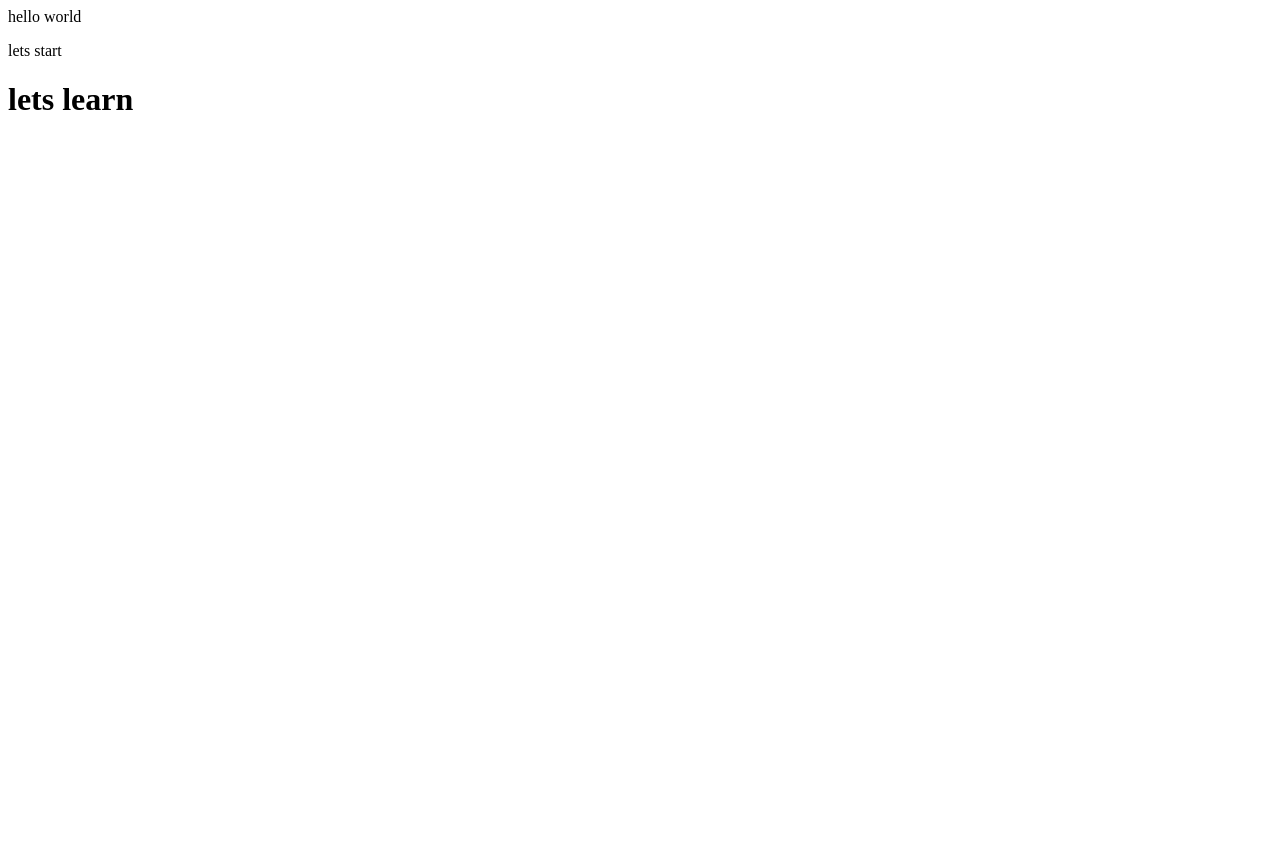
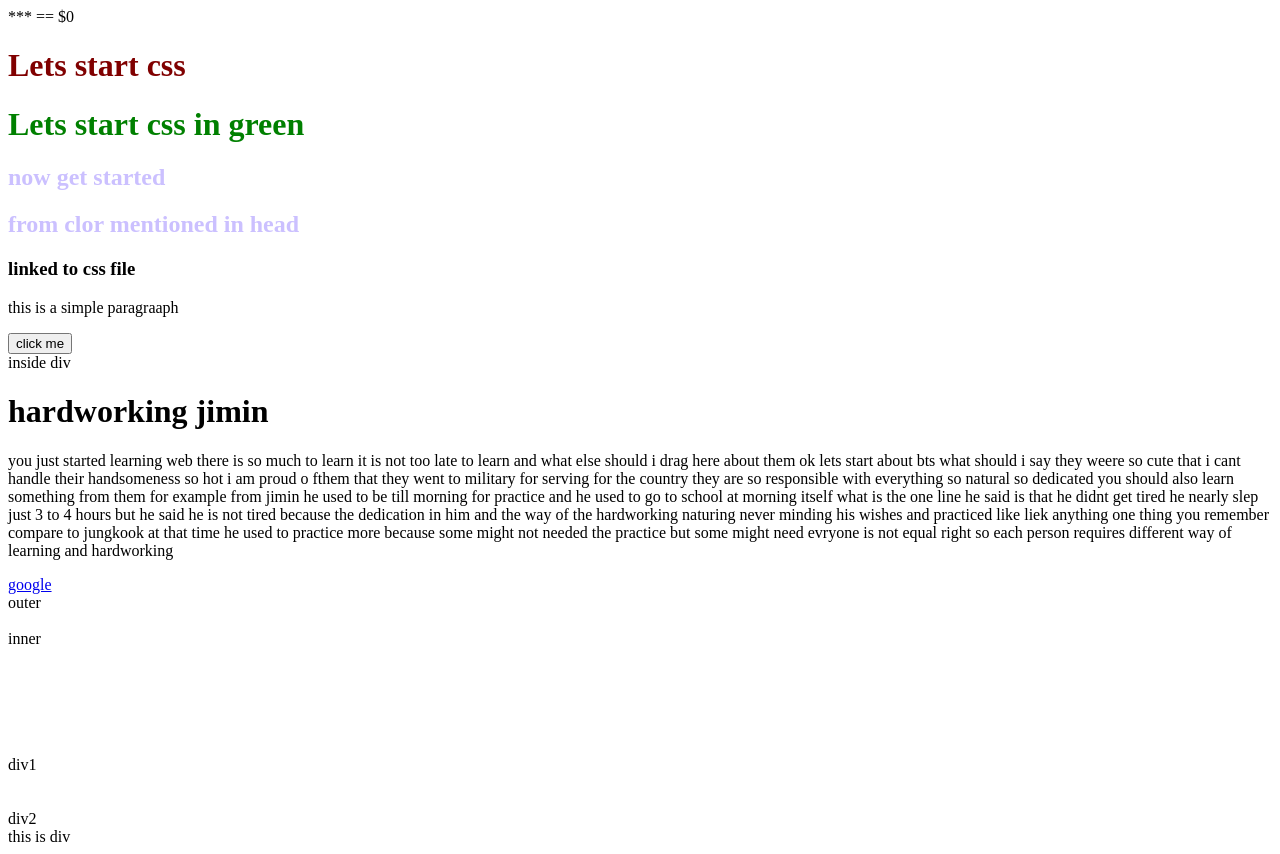
Before and after one commit to pardhuva/HTML, a plain HTML site: page index.html in a window 1280 px wide. Before the commit the page ends 800 px from the top, so only its background shows below. Drawn offline with Linux system fonts and the light colour scheme.

Commit message:
add new file

```diff
--- a/index.html
+++ b/index.html
@@ -1,3 +1,39 @@
-<p>hello world</p>
-<h>lets start</h>
-<h1>lets learn</h1>
+<!DOCTYPE html>
+***<html lang="en"> == $0
+<head>
+    <meta charset="UTF-8">
+    <meta name="viewport" content="width=device-width, initial-scale-1.0">
+    <title>CSS</title>
+    <style> h2{ color: rgb(203, 192, 255); } </style>
+    <link rel="stylesheet" href="style.css">
+</head>
+<body>
+<h1 style="color:rgb(128, 0, 0)">Lets start css</h1>
+<h1 style="color:green">Lets start css in green</h1>
+<h2 id="headingone">now get started</h2>
+<h2 id="headingtwo">from clor mentioned in head</h2>
+<h3 class="myClass">linked to css file</h3>
+<p class="myClass">this is a simple paragraaph</p>
+<button>click me</button>
+
+<div id="box"> inside div</div>
+<h1>hardworking jimin</h1>
+<p>you just started learning web there is so much to learn it is not too late to learn and what else should i drag here about them ok lets start about bts what should i say they weere so cute that i cant handle their handsomeness so hot i am proud o fthem that they went to military for serving for the country they are so responsible with everything so natural so dedicated you should also learn something from them for example from jimin  he used to be till morning for practice and he used to go to school at morning itself what is the one line he said is that he didnt get tired he nearly slep just 3 to 4 hours but he said he is not tired because the dedication in him and the way of the hardworking naturing never minding his wishes and practiced like liek anything one thing you remember compare to jungkook at that time he used to practice more because some might not needed the practice but some might need evryone is not equal right so each person requires different way of learning and hardworking  </p>
+<a href="https:www.google.com">google</a>
+<div id="outer">
+    outer
+    <br><br>
+    <div id="inner">
+        inner
+    </div>
+</div>
+<br><br>
+<br><br>
+<br><br>
+<div>div1</div>
+<br><br>
+<div>div2</div>
+
+<p1 id="block">this is div</p1>
+</body>
+</html
```
